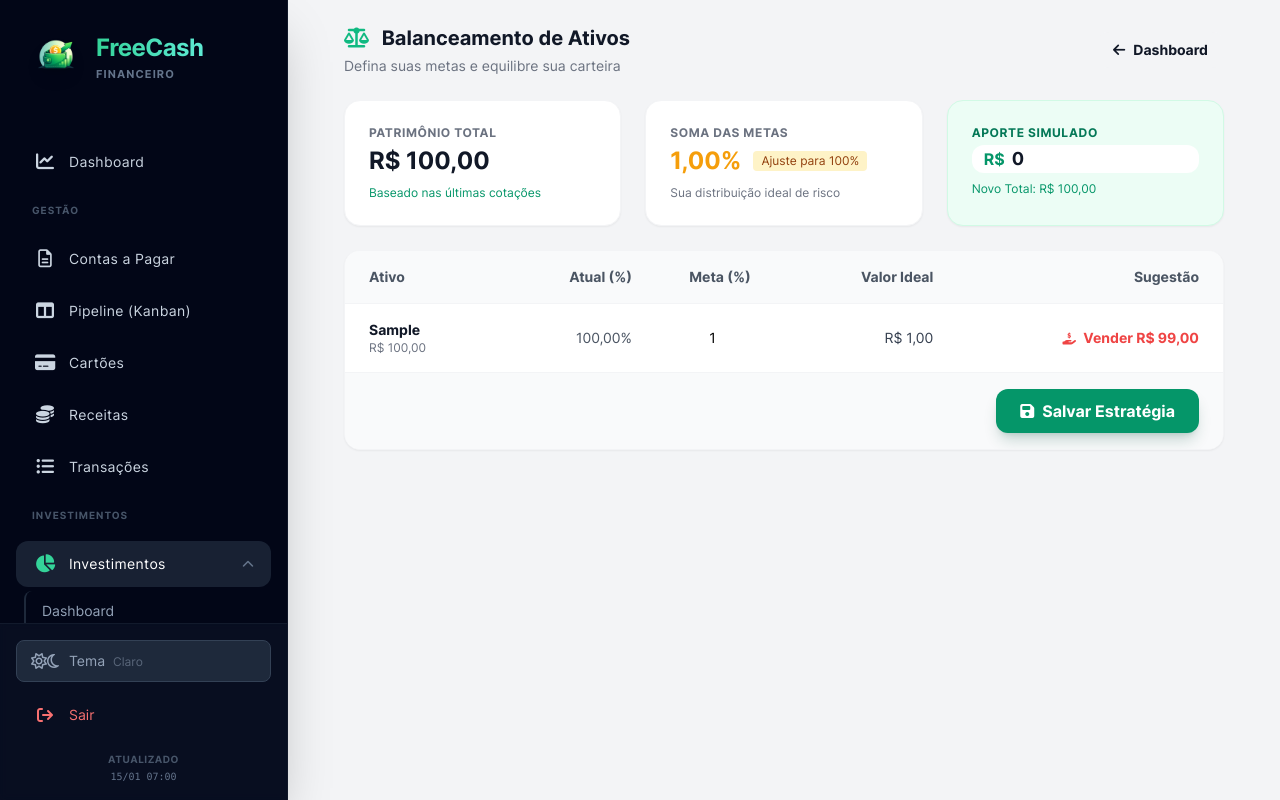
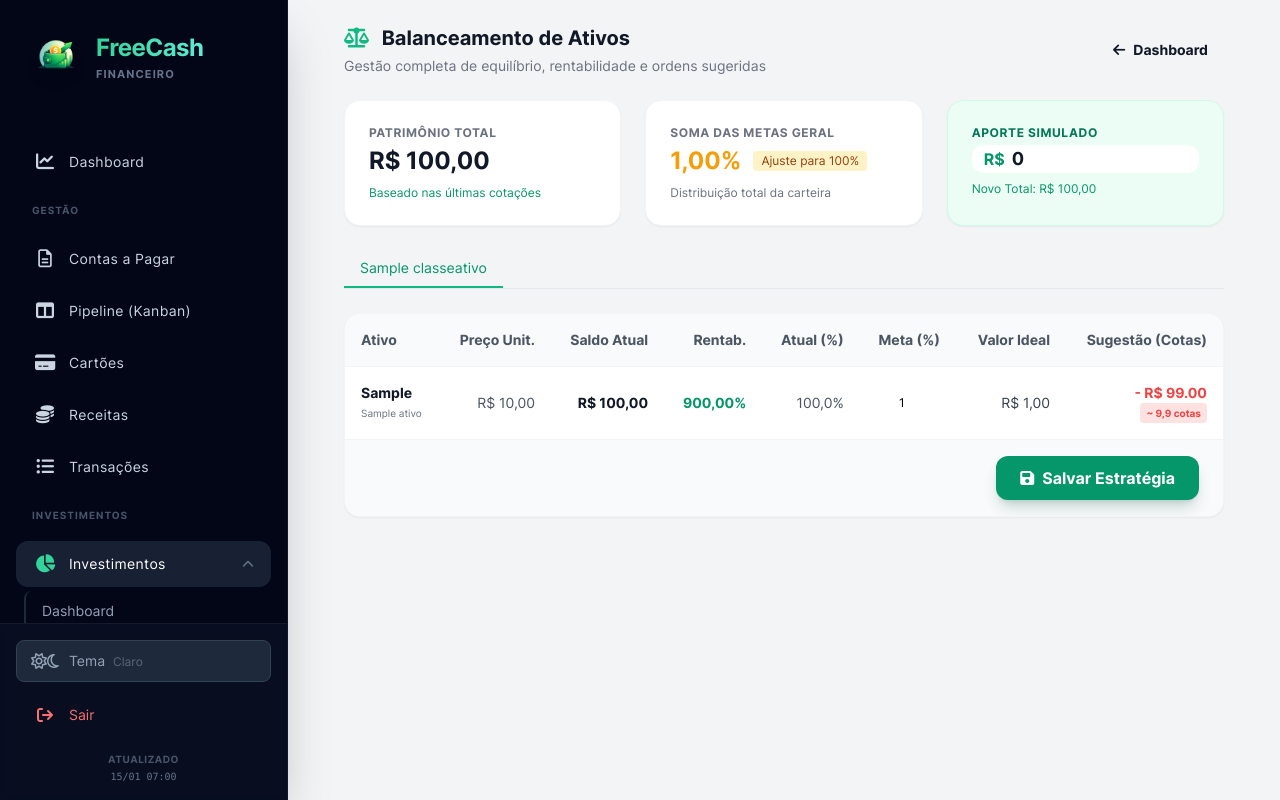
Before and after one commit to ChrystiandaHora/freecash, a Django app: page /investimentos/balanceamento/ in a window 1280 px wide. Run offline with Django 4.2, Linux system fonts and the light colour scheme; a user stored in the database is signed in; tables that the repository leaves empty hold one stand-in row (values such as "Sample post"); some libraries are stand-ins or nearby versions.

Commit message:
fix: melhoria na tela de balanceamento

```diff
--- a/investimento/templates/investimento/ativos/balanceamento.html
+++ b/investimento/templates/investimento/ativos/balanceamento.html
@@ -6,6 +6,7 @@
 {% block content %}
 <div class="max-w-8xl mx-auto px-4 sm:px-6 lg:px-8 py-6 space-y-6"
      x-data="{
+        tab: '{{ primeira_aba }}',
         aporteSimulado: 0,
         totalPatrimonioAtual: {{ total_patrimonio|stringformat:'.2f' }},
         get novoTotal() {
@@ -14,8 +15,8 @@
         formatMoeda(valor) {
             return new Intl.NumberFormat('pt-BR', { style: 'currency', currency: 'BRL' }).format(valor);
         },
-        formatPercent(valor) {
-            return valor.toFixed(2).replace('.', ',') + '%';
+        formatQtd(valor) {
+            return valor.toLocaleString('pt-BR', { minimumFractionDigits: 0, maximumFractionDigits: 2 });
         }
      }">
 
@@ -27,7 +28,7 @@
                 Balanceamento de Ativos
             </h1>
             <p class="text-sm text-gray-500 dark:text-slate-300">
-                Defina suas metas e equilibre sua carteira
+                Gestão completa de equilíbrio, rentabilidade e ordens sugeridas
             </p>
         </div>
 
@@ -38,18 +39,16 @@
         </div>
     </div>
 
-    <!-- Info Cards & Simulator -->
+    <!-- Info Cards -->
     <div class="grid grid-cols-1 md:grid-cols-3 gap-6">
-        <!-- Patrimônio Total -->
         <div class="bg-white dark:bg-slate-800 p-6 rounded-2xl border border-gray-100 dark:border-slate-700 shadow-sm">
             <p class="text-xs font-bold text-gray-500 dark:text-slate-400 uppercase tracking-wider mb-1">Patrimônio Total</p>
             <h3 class="text-2xl font-bold text-gray-900 dark:text-white" x-text="formatMoeda(totalPatrimonioAtual)"></h3>
             <p class="text-xs text-emerald-600 mt-2 font-medium">Baseado nas últimas cotações</p>
         </div>
 
-        <!-- Status da Estratégia -->
         <div class="bg-white dark:bg-slate-800 p-6 rounded-2xl border border-gray-100 dark:border-slate-700 shadow-sm">
-            <p class="text-xs font-bold text-gray-500 dark:text-slate-400 uppercase tracking-wider mb-1">Soma das Metas</p>
+            <p class="text-xs font-bold text-gray-500 dark:text-slate-400 uppercase tracking-wider mb-1">Soma das Metas Geral</p>
             <div class="flex items-center gap-3">
                 <h3 class="text-2xl font-bold"
                     :class="Math.abs({{ soma_metas }} - 100) < 0.1 ? 'text-emerald-600' : 'text-amber-500'">
@@ -61,10 +60,9 @@
                     </span>
                 </template>
             </div>
-            <p class="text-xs text-gray-500 mt-2">Sua distribuição ideal de risco</p>
+            <p class="text-xs text-gray-500 mt-2">Distribuição total da carteira</p>
         </div>
 
-        <!-- Simulador de Aporte -->
         <div class="bg-emerald-50 dark:bg-emerald-900/10 p-6 rounded-2xl border border-emerald-100 dark:border-emerald-900/30 shadow-sm">
             <p class="text-xs font-bold text-emerald-700 dark:text-emerald-400 uppercase tracking-wider mb-1">Aporte Simulado</p>
             <div class="relative">
@@ -77,78 +75,120 @@
         </div>
     </div>
 
+    <!-- Tabs Menu -->
+    <div class="flex items-center gap-2 border-b border-gray-200 dark:border-slate-700 overflow-x-auto no-scrollbar">
+        {% for classe_nome in ativos_por_classe.keys %}
+        <button @click="tab = '{{ classe_nome }}'"
+                :class="tab === '{{ classe_nome }}' ? 'border-emerald-500 text-emerald-600 dark:text-emerald-400' : 'border-transparent text-gray-500 hover:text-gray-700 hover:border-gray-300'"
+                class="px-4 py-2 border-b-2 font-medium text-sm whitespace-nowrap transition-all duration-200">
+            {{ classe_nome }}
+        </button>
+        {% endfor %}
+    </div>
+
     <!-- Tabela de Balanceamento -->
     <form method="post" class="bg-white dark:bg-slate-800 border border-gray-100 dark:border-slate-700 rounded-2xl shadow-sm overflow-hidden">
         {% csrf_token %}
         {{ formset.management_form }}
 
         <div class="overflow-x-auto">
-            <table class="w-full text-sm text-left">
+            <table class="w-full text-xs sm:text-sm text-left">
                 <thead class="bg-gray-50 dark:bg-slate-700/50 border-b border-gray-100 dark:border-slate-700">
                     <tr>
-                        <th class="px-6 py-4 font-semibold text-gray-600 dark:text-slate-300">Ativo</th>
-                        <th class="px-6 py-4 font-semibold text-gray-600 dark:text-slate-300 text-right">Atual (%)</th>
-                        <th class="px-6 py-4 font-semibold text-gray-600 dark:text-slate-300 text-center w-32">Meta (%)</th>
-                        <th class="px-6 py-4 font-semibold text-gray-600 dark:text-slate-300 text-right">Valor Ideal</th>
-                        <th class="px-6 py-4 font-semibold text-gray-600 dark:text-slate-300 text-right">Sugestão</th>
+                        <th class="px-4 py-4 font-semibold text-gray-600 dark:text-slate-300">Ativo</th>
+                        <th class="px-4 py-4 font-semibold text-gray-600 dark:text-slate-300 text-right">Preço Unit.</th>
+                        <th class="px-4 py-4 font-semibold text-gray-600 dark:text-slate-300 text-right">Saldo Atual</th>
+                        <th class="px-4 py-4 font-semibold text-gray-600 dark:text-slate-300 text-right">Rentab.</th>
+                        <th class="px-4 py-4 font-semibold text-gray-600 dark:text-slate-300 text-right">Atual (%)</th>
+                        <th class="px-4 py-4 font-semibold text-gray-600 dark:text-slate-300 text-center w-24">Meta (%)</th>
+                        <th class="px-4 py-4 font-semibold text-gray-600 dark:text-slate-300 text-right">Valor Ideal</th>
+                        <th class="px-4 py-4 font-semibold text-gray-600 dark:text-slate-300 text-right">Sugestão (Cotas)</th>
                     </tr>
                 </thead>
                 <tbody class="divide-y divide-gray-100 dark:divide-slate-700">
-                    {% for item in ativos_data %}
+                    {% for classe_nome, dados in ativos_por_classe.items %}
+                        {% for item in dados.ativos %}
                         <tr class="hover:bg-gray-50/50 dark:hover:bg-slate-700/30 transition-colors"
+                            x-show="tab === '{{ classe_nome }}'"
                             x-data="{
                                 meta: {{ item.ativo.meta_porcentagem|stringformat:'.2f' }},
                                 valorAtual: {{ item.valor_atual|stringformat:'.2f' }},
+                                precoCota: {{ item.preco_atual|stringformat:'.4f' }},
                                 get ideal() {
                                     return (this.meta / 100) * novoTotal;
                                 },
                                 get diff() {
                                     return this.ideal - this.valorAtual;
+                                },
+                                get qtd() {
+                                    return this.precoCota > 0 ? Math.abs(this.diff / this.precoCota) : 0;
                                 }
                             }">
-                        <td class="px-6 py-4">
+                            <td class="px-4 py-4">
                                 <div class="flex flex-col">
                                     <span class="font-bold text-gray-900 dark:text-white">{{ item.ativo.ticker }}</span>
-                                <span class="text-xs text-gray-500 dark:text-slate-400">R$ {{ item.valor_atual|floatformat:2|intcomma }}</span>
+                                    <span class="text-[10px] text-gray-500 dark:text-slate-400">{{ item.ativo.nome|truncatechars:15 }}</span>
                                 </div>
-                            <div class="hidden">{{ item.form.id }}</div>
+                                {{ item.form.id }}
                             </td>
-                        <td class="px-6 py-4 text-right font-medium text-gray-600 dark:text-slate-300">
-                            {{ item.perc_atual|floatformat:2 }}%
+                            <td class="px-4 py-4 text-right tabular-nums font-medium text-gray-600 dark:text-slate-300">
+                                R$ {{ item.preco_atual|floatformat:2|intcomma }}
                             </td>
-                        <td class="px-6 py-4">
+                            <td class="px-4 py-4 text-right tabular-nums font-semibold text-gray-900 dark:text-white">
+                                R$ {{ item.valor_atual|floatformat:2|intcomma }}
+                            </td>
+                            <td class="px-4 py-4 text-right">
+                                <div class="flex flex-col items-end">
+                                    <span class="font-bold {% if item.rentabilidade >= 0 %}text-emerald-600{% else %}text-red-500{% endif %}">
+                                        {{ item.rentabilidade_perc|floatformat:2 }}%
+                                    </span>
+                                </div>
+                            </td>
+                            <td class="px-4 py-4 text-right font-medium text-gray-600 dark:text-slate-300 tabular-nums">
+                                {{ item.perc_atual|floatformat:1 }}%
+                            </td>
+                            <td class="px-4 py-4">
                                 <div class="flex justify-center">
-                                <input type="number" name="form-{{ forloop.counter0 }}-meta_porcentagem"
+                                    <input type="number" name="form-{{ item.index }}-meta_porcentagem"
                                            step="0.01" min="0" max="100"
-                                       class="w-20 text-center rounded-lg border-gray-200 dark:border-slate-600 dark:bg-slate-700 dark:text-white focus:ring-emerald-500 focus:border-emerald-500"
+                                           class="w-16 text-center rounded-lg border-gray-200 dark:border-slate-600 dark:bg-slate-700 dark:text-white focus:ring-emerald-500 focus:border-emerald-500 text-xs"
                                            x-model="meta"
                                            value="{{ item.ativo.meta_porcentagem|stringformat:'.2f' }}">
                                 </div>
                             </td>
-                        <td class="px-6 py-4 text-right tabular-nums font-medium text-gray-700 dark:text-slate-200"
+                            <td class="px-4 py-4 text-right tabular-nums font-medium text-gray-700 dark:text-slate-200"
                                 x-text="formatMoeda(ideal)">
                             </td>
-                        <td class="px-6 py-4 text-right tabular-nums font-bold">
+                            <td class="px-4 py-4 text-right tabular-nums font-bold">
                                 <template x-if="diff > 0.01">
-                                <span class="text-emerald-600 dark:text-emerald-400">
-                                    <i class="fa-solid fa-cart-shopping mr-1 text-xs"></i> Comprar <span x-text="formatMoeda(diff)"></span>
-                                </span>
+                                    <div class="flex flex-col items-end text-emerald-600 dark:text-emerald-400">
+                                        <span>+ R$ <span x-text="(diff).toFixed(2)"></span></span>
+                                        <span class="text-[10px] bg-emerald-100 dark:bg-emerald-900/30 px-1.5 rounded" x-text="'~ ' + formatQtd(qtd) + ' cotas'"></span>
+                                    </div>
                                 </template>
                                 <template x-if="diff < -0.01">
-                                <span class="text-red-500 dark:text-red-400">
-                                    <i class="fa-solid fa-hand-holding-dollar mr-1 text-xs"></i> Vender <span x-text="formatMoeda(Math.abs(diff))"></span>
-                                </span>
+                                    <div class="flex flex-col items-end text-red-500 dark:text-red-400">
+                                        <span>- R$ <span x-text="Math.abs(diff).toFixed(2)"></span></span>
+                                        <span class="text-[10px] bg-red-100 dark:bg-red-900/30 px-1.5 rounded" x-text="'~ ' + formatQtd(qtd) + ' cotas'"></span>
+                                    </div>
                                 </template>
                                 <template x-if="Math.abs(diff) <= 0.01">
                                     <span class="text-gray-400 dark:text-slate-500">
-                                    <i class="fa-solid fa-check mr-1 text-xs"></i> Em Equilíbrio
+                                        <i class="fa-solid fa-check text-[10px]"></i> Ok
                                     </span>
                                 </template>
                             </td>
                         </tr>
                         {% endfor %}
+                    {% endfor %}
                 </tbody>
             </table>
+        </div>
+
+        <div class="hidden">
+            {% for form in formset %}
+                {% if not form.instance.id %} {{ form }} {% endif %}
+            {% endfor %}
         </div>
 
         <div class="px-6 py-4 bg-gray-50 dark:bg-slate-700/50 border-t border-gray-100 dark:border-slate-700 flex justify-end">
--- a/investimento/views.py
+++ b/investimento/views.py
@@ -299,13 +299,25 @@ def balanceamento_ativos(request):
     else:
         formset = AtivoMetaFormSet(queryset=ativos_qs)
 
-    # Preparar dados para o template
-    ativos_data = []
+    # Preparar dados para o template agrupados por classe
+    ativos_por_classe = {}
     soma_metas = 0
+
     for i, ativo in enumerate(ativos_qs):
+        classe_obj = ativo.subcategoria.categoria.classe if (ativo.subcategoria and ativo.subcategoria.categoria) else None
+        classe_nome = classe_obj.nome if classe_obj else "Outros"
+
+        if classe_nome not in ativos_por_classe:
+            ativos_por_classe[classe_nome] = {
+                "nome": classe_nome,
+                "ativos": [],
+                "soma_classe": 0
+            }
+
         valor_atual = ativo.valor_total_atual
         meta = ativo.meta_porcentagem
         soma_metas += meta
+        ativos_por_classe[classe_nome]["soma_classe"] += meta
 
         # Percentual atual real
         perc_atual = (valor_atual / total_patrimonio * 100) if total_patrimonio > 0 else 0
@@ -316,18 +328,23 @@ def balanceamento_ativos(request):
         # Diferença (quanto comprar ou vender)
         diferenca = valor_ideal - valor_atual
 
-        ativos_data.append({
+        ativos_por_classe[classe_nome]["ativos"].append({
+            "index": i,
             "ativo": ativo,
             "form": formset.forms[i],
             "valor_atual": valor_atual,
             "perc_atual": perc_atual,
+            "preco_atual": ativo.cotacao_atual or 0,
+            "rentabilidade": ativo.rentabilidade,
+            "rentabilidade_perc": ativo.rentabilidade_percentual,
             "valor_ideal": valor_ideal,
             "diferenca": diferenca,
         })
 
     context = {
         "formset": formset,
-        "ativos_data": ativos_data,
+        "ativos_por_classe": ativos_por_classe,
+        "primeira_aba": list(ativos_por_classe.keys())[0] if ativos_por_classe else "",
         "total_patrimonio": total_patrimonio,
         "soma_metas": soma_metas,
     }
```
Lines whose indentation alone changed are shown as unchanged.
